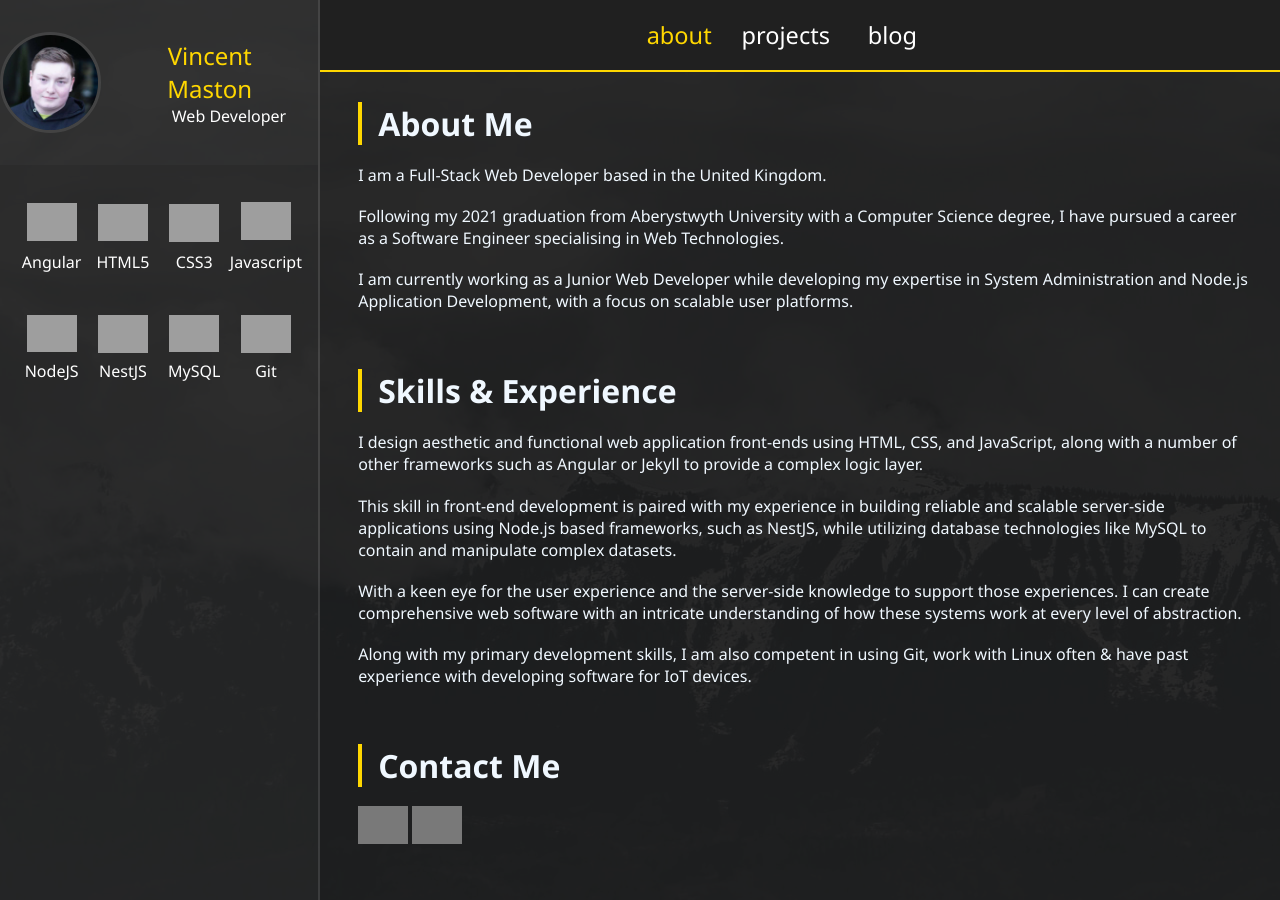
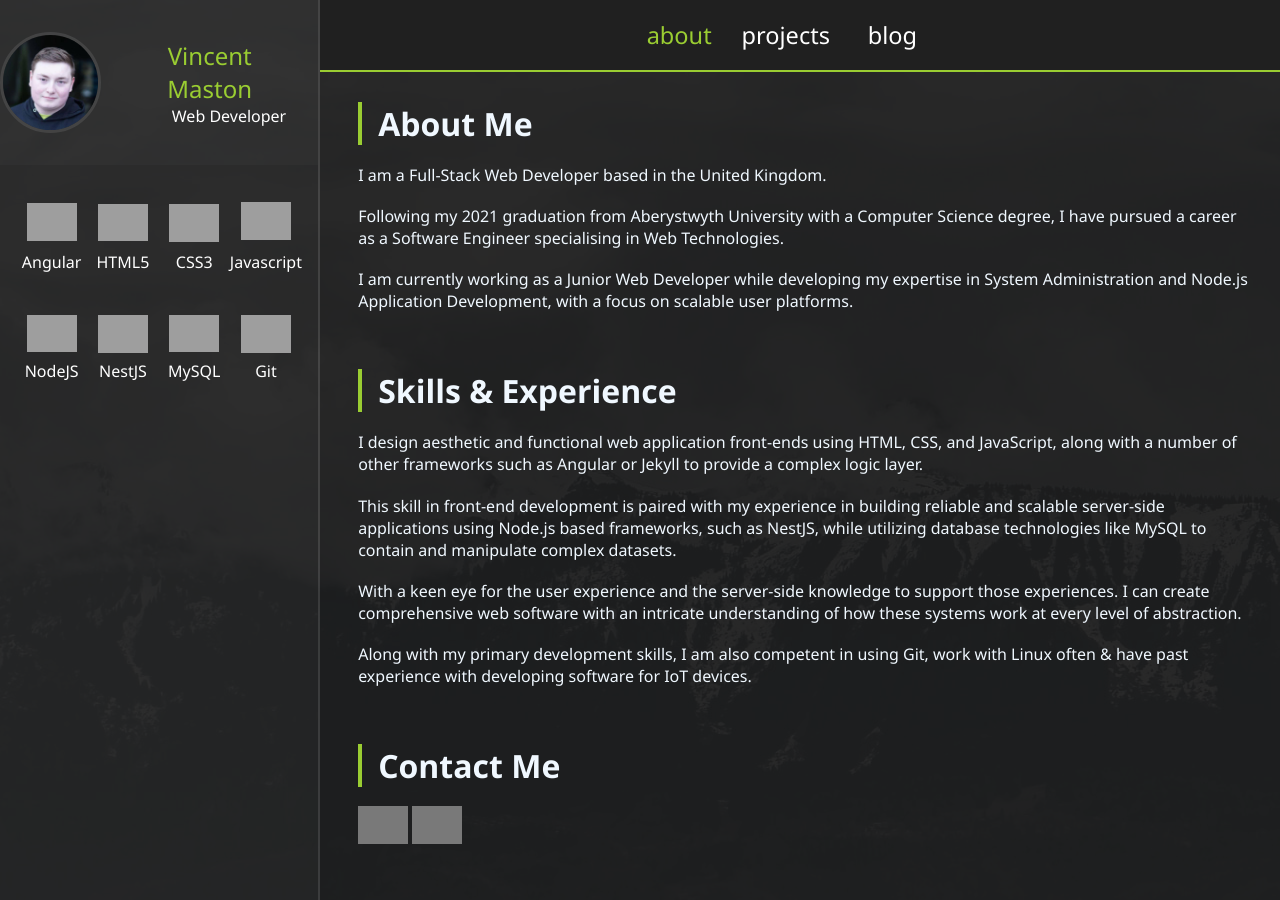
Before and after one commit to VMaston/vmaston.github.io, a Jekyll site: the page built from index.md, in a window 1280 px wide. Built offline with Jekyll 4.4.1, drawn with Linux system fonts in a browser that asks for light colours; grey boxes are pictures that could not be loaded.

Commit message:
Revert "change default accent to gold"
This reverts commit 490529bb580e71ac606a33868c6f985aafa9f713.

```diff
--- a/assets/css/styles.css
+++ b/assets/css/styles.css
@@ -2,7 +2,7 @@
 
 :root {
   --background: rgb(32, 32, 32);
-  --accent: gold;
+  --accent: yellowgreen;
   --text: white;
   --accent-text: black;
 }
--- a/assets/js/javascript_color.js
+++ b/assets/js/javascript_color.js
@@ -1,5 +1,5 @@
 let i = 0;
-const colors = ['gold', 'yellowgreen', 'lightcoral', 'lightblue'];
+const colors = ['yellowgreen', 'lightcoral', 'gold', 'lightblue'];
 
 currentColor = getCookie('color');
 if (currentColor !== null) {
```
